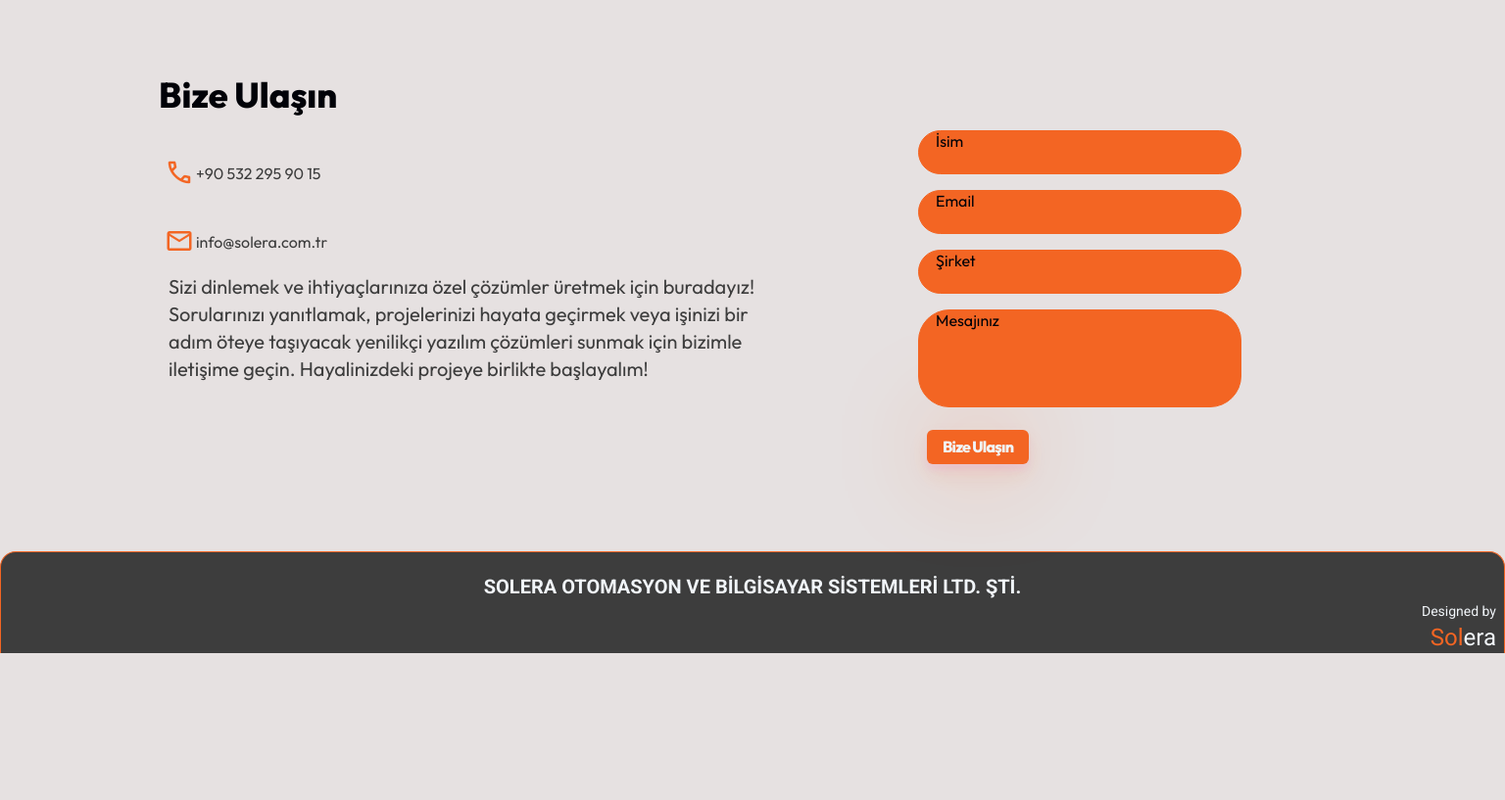
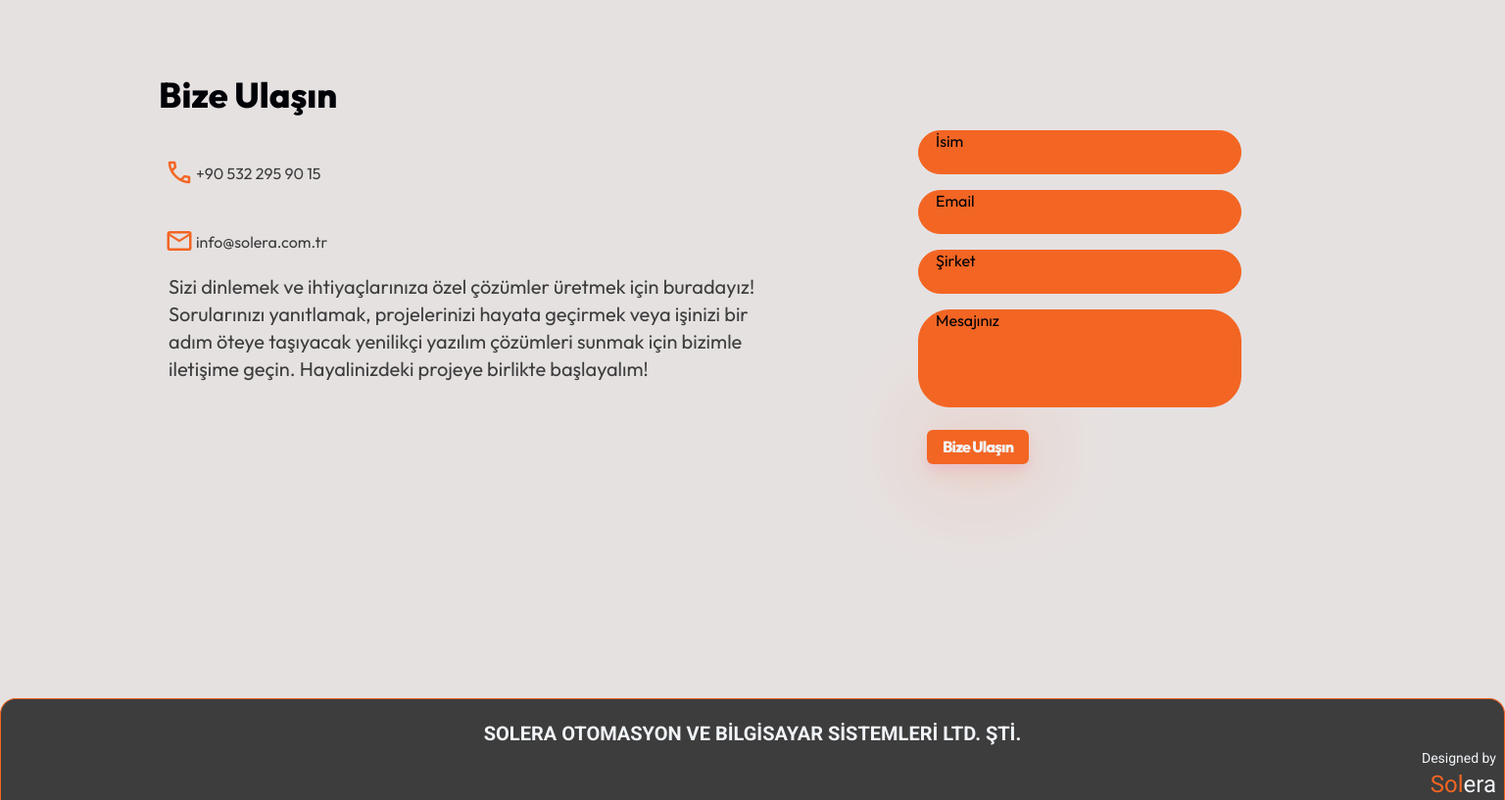
Before and after one commit to oppatates/Solera-Otomasyon, a website built with Vite: page index.html in a window 1536 px wide. Shown: the part 5214-6031 px from the top of the page at 98% size. Before the commit the page ends 5881 px from the top, so only its background shows below. Built offline with nearby package versions, Linux system fonts and the light colour scheme.

Commit message:
my changes

```diff
--- a/styles/components/footer.css
+++ b/styles/components/footer.css
@@ -1,4 +1,7 @@
 .footer {
+    position: relative;
+
+
 
     background-color: var(--clr-gray);
     border: 1px solid var(--clr-solera);
@@ -59,6 +62,9 @@
 
 /* medium  */
 @media (min-width: 768px) {
+    .footer{
+        top: 310px;
+    }
     .footer__title {
         font-size: var(--size-lg);
     }
@@ -81,6 +87,7 @@
 
 /* lg  */
 @media (min-width: 1024px) {
+
     .footer__title {
         font-size: var(--size-xl);
     }
@@ -88,8 +95,17 @@
 
 
 /* xl  */
-@media (min-width: 1280px) {}
+@media (min-width: 1280px) {
+    .footer{
+        top: 200px;
+    }
+
+}
 
 
 /* 2xl  */
-/* @media (min-width: 1536px) {} */
+@media (min-width: 1536px) {
+    .footer{
+        top: 150px;
+    }
+}
--- a/styles/style.css
+++ b/styles/style.css
@@ -37,9 +37,11 @@
 
 html {
     scroll-behavior: smooth;
+
 }
 
 body {
+
     font-family: 'Outfit';
     font-weight: 400;
     background-color: #e6e1e1;
```
